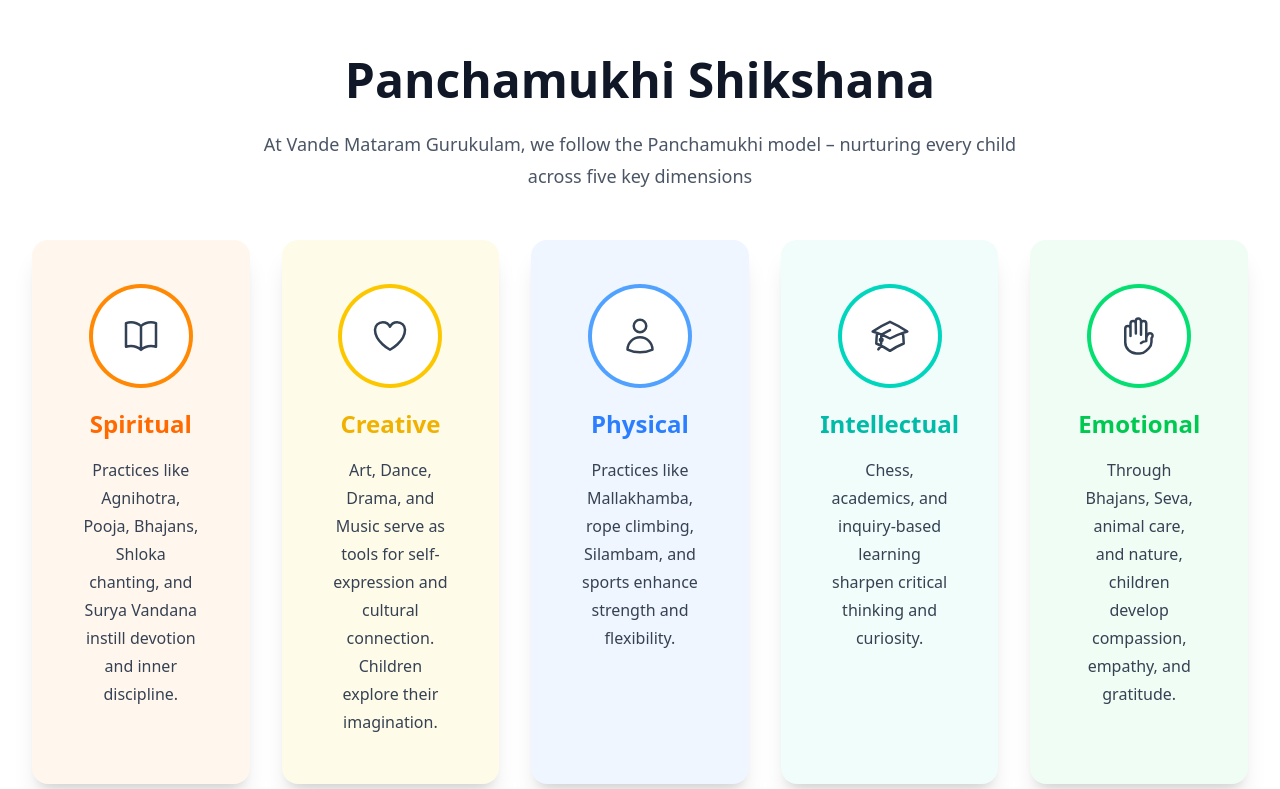
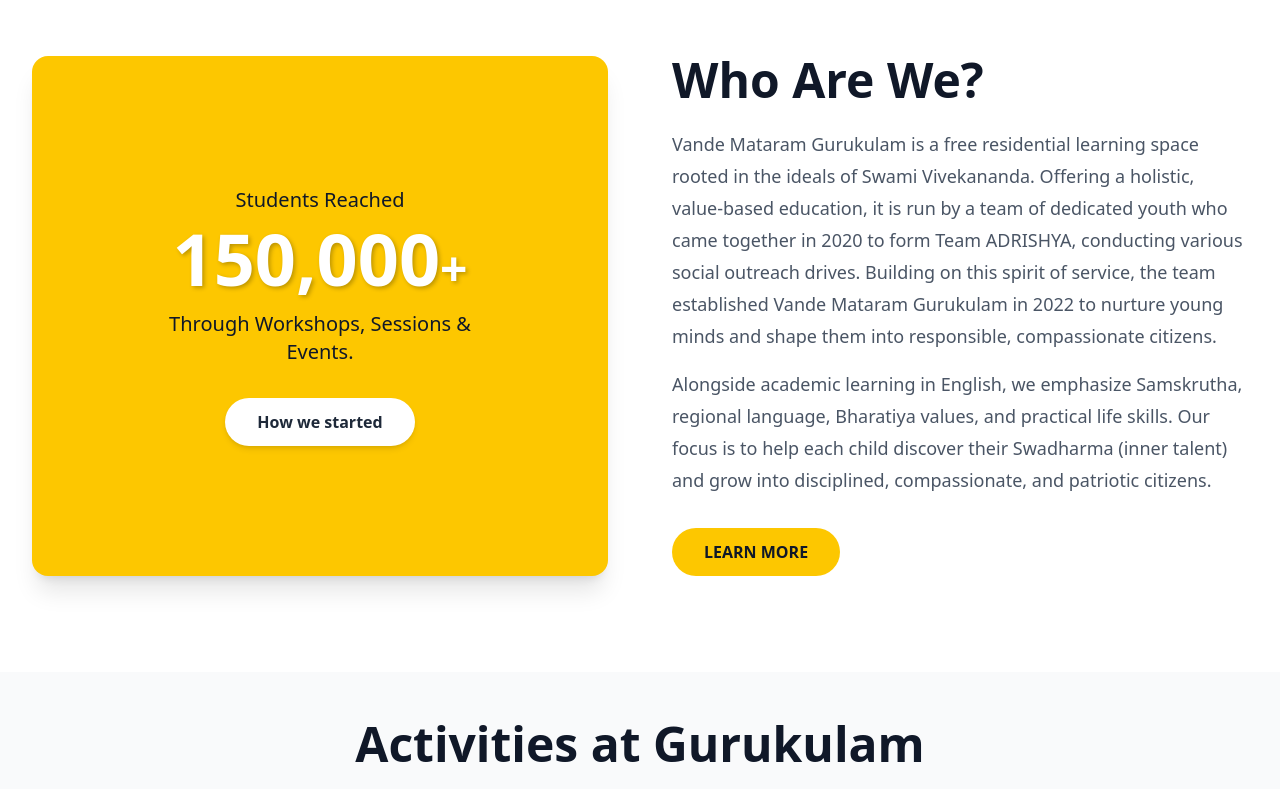
Before and after one commit to sanju1619/Vande-Matharam-, a React (Vite) app: page / in a window 1280 px wide. Shown: the part 840-1629 px from the top of the page. Built offline with nearby package versions, Linux system fonts and the light colour scheme.

Commit message:
updated all nav page padding and some of the functionalities

```diff
--- a/src/Pages/HomePages/AboutSection.jsx
+++ b/src/Pages/HomePages/AboutSection.jsx
@@ -1,97 +1,65 @@
+// src/Components/AboutSection.jsx
+
 import React from 'react';
-import {
-  BookOpenIcon,
-  HeartIcon,
-  HandRaisedIcon,
-  AcademicCapIcon,
-  UserIcon
-} from '@heroicons/react/24/outline';
+import { Link } from 'react-router-dom';
+import CountUp from 'react-countup';
+import { useInView } from 'react-intersection-observer';
 
-const panchamukhiData = [
-  {
-    title: 'Spiritual',
-    description:
-      'Practices like Agnihotra, Pooja, Bhajans, Shloka chanting, and Surya Vandana instill devotion and inner discipline.',
-    color: 'orange-400',
-    ring: 'ring-orange-400',
-    bg: 'bg-orange-50',
-    text: 'text-orange-500',
-    icon: <BookOpenIcon className="h-10 w-10" />
-  },
-  {
-    title: 'Creative',
-    description:
-      'Art, Dance, Drama, and Music serve as tools for self-expression and cultural connection. Children explore their imagination.',
-    color: 'yellow-400',
-    ring: 'ring-yellow-400',
-    bg: 'bg-yellow-50',
-    text: 'text-yellow-500',
-    icon: <HeartIcon className="h-10 w-10" />
-  },
-  {
-    title: 'Physical',
-    description:
-      'Practices like Mallakhamba, rope climbing, Silambam, and sports enhance strength and flexibility.',
-    color: 'blue-400',
-    ring: 'ring-blue-400',
-    bg: 'bg-blue-50',
-    text: 'text-blue-500',
-    icon: <UserIcon className="h-10 w-10" />
-  },
-  {
-    title: 'Intellectual',
-    description:
-      'Chess, academics, and inquiry-based learning sharpen critical thinking and curiosity.',
-    color: 'teal-400',
-    ring: 'ring-teal-400',
-    bg: 'bg-teal-50',
-    text: 'text-teal-500',
-    icon: <AcademicCapIcon className="h-10 w-10" />
-  },
-  {
-    title: 'Emotional',
-    description:
-      'Through Bhajans, Seva, animal care, and nature, children develop compassion, empathy, and gratitude.',
-    color: 'green-400',
-    ring: 'ring-green-400',
-    bg: 'bg-green-50',
-    text: 'text-green-500',
-    icon: <HandRaisedIcon className="h-10 w-10" />
-  },
-];
+const AboutSection = () => {
+  // This hook tells us when the component is in the viewport
+  const { ref, inView } = useInView({
+    triggerOnce: true, // The animation will only run once
+    threshold: 0.1,    // Trigger when 10% of the component is visible
+  });
 
-export default function PanchamukhiSection() {
   return (
-    <section className="bg-white py-16 sm:py-24">
+    <section ref={ref} className="bg-white py-16 sm:py-24">
       <div className="max-w-7xl mx-auto px-6 lg:px-8">
-        <div className="text-center mb-12">
-          <h2 className="text-4xl font-bold text-gray-900 sm:text-5xl">
-            Panchamukhi Shikshana
-          </h2>
-          <p className="mt-6 text-lg text-gray-600 leading-8 max-w-3xl mx-auto">
-            At Vande Mataram Gurukulam, we follow the Panchamukhi model – nurturing every child across five key dimensions
-          </p>
-        </div>
+        <div className="grid grid-cols-1 lg:grid-cols-2 gap-x-16 gap-y-12 items-center">
 
-        <div className="grid grid-cols-1 md:grid-cols-2 lg:grid-cols-5 gap-8">
-          {panchamukhiData.map((item, idx) => (
+          {/* Left Column (Yellow Box) */}
+          <div className="bg-yellow-400 p-8 sm:p-12 text-center text-gray-900 rounded-2xl shadow-xl flex flex-col items-center justify-center h-full">
+            <p className="text-xl font-medium">Students Reached</p>
             <div
-              key={idx}
-              className={`${item.bg} p-8 sm:p-12 text-center rounded-2xl shadow-xl flex flex-col items-center h-full`}
+              className="text-6xl sm:text-7xl font-bold my-2 text-white"
+              style={{ textShadow: '2px 2px 4px rgba(0,0,0,0.25)' }}
             >
-              <div className={`rounded-full ${item.ring} ring-4 w-24 h-24 flex items-center justify-center mb-6 bg-white`}>
-                {item.icon}
-              </div>
-              <h3 className={`text-2xl font-bold ${item.text} mb-4`}>
-                {item.title}
-              </h3>
-              <p className="text-gray-700 text-base leading-7">
-                {item.description}
-              </p>
+              {inView ? <CountUp start={0} end={150000} duration={3} separator="," /> : '0'}
+              <span className="text-5xl">+</span>
             </div>
-          ))}
+            <p className="text-lg sm:text-xl mt-2 max-w-xs mx-auto">
+              Through Workshops, Sessions & Events.
+            </p>
+            <Link
+              to="/activities"
+              className="mt-8 inline-block bg-white text-gray-800 font-bold py-3 px-8 rounded-full shadow-md hover:bg-gray-100 hover:scale-105 transition-all duration-300"
+            >
+              How we started
+            </Link>
+          </div>
+
+          {/* Right Column (Text Content) */}
+          <div className="text-left">
+            <h2 className="text-4xl font-bold text-gray-900 sm:text-5xl">
+              Who Are We?
+            </h2>
+            <p className="mt-6 text-lg text-gray-600 leading-8">
+              Vande Mataram Gurukulam is a free residential learning space rooted in the ideals of Swami Vivekananda. Offering a holistic, value-based education, it is run by a team of dedicated youth who came together in 2020 to form Team ADRISHYA, conducting various social outreach drives. Building on this spirit of service, the team established Vande Mataram Gurukulam in 2022 to nurture young minds and shape them into responsible, compassionate citizens.
+            </p>
+            <p className="mt-4 text-lg text-gray-600 leading-8">
+              Alongside academic learning in English, we emphasize Samskrutha, regional language, Bharatiya values, and practical life skills. Our focus is to help each child discover their Swadharma (inner talent) and grow into disciplined, compassionate, and patriotic citizens.
+            </p>
+            <Link
+              to="/about"
+              className="mt-8 inline-block bg-yellow-400 text-gray-900 font-bold py-3 px-8 rounded-full hover:bg-yellow-500 hover:scale-105 transition-all duration-300"
+            >
+              LEARN MORE
+            </Link>
+          </div>
         </div>
       </div>
     </section>
   );
-}
+};
+
+export default AboutSection;
```
